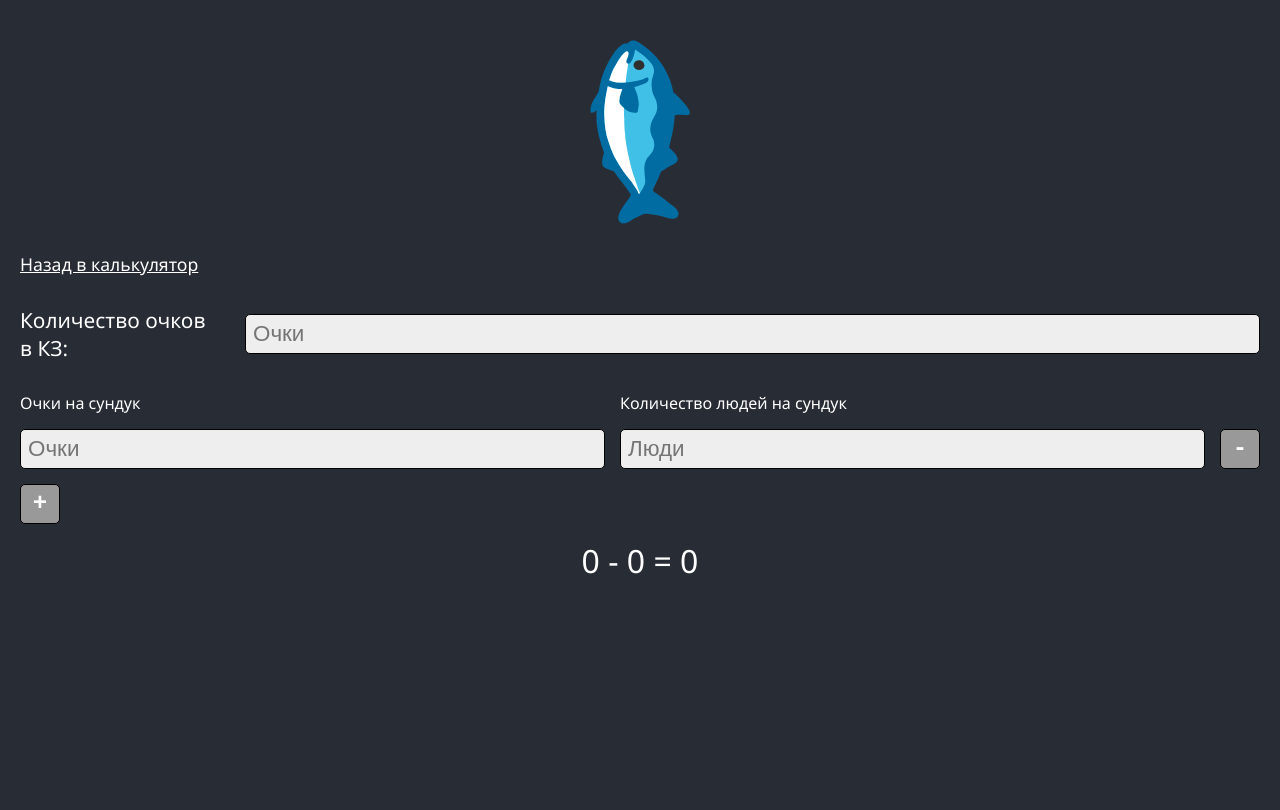
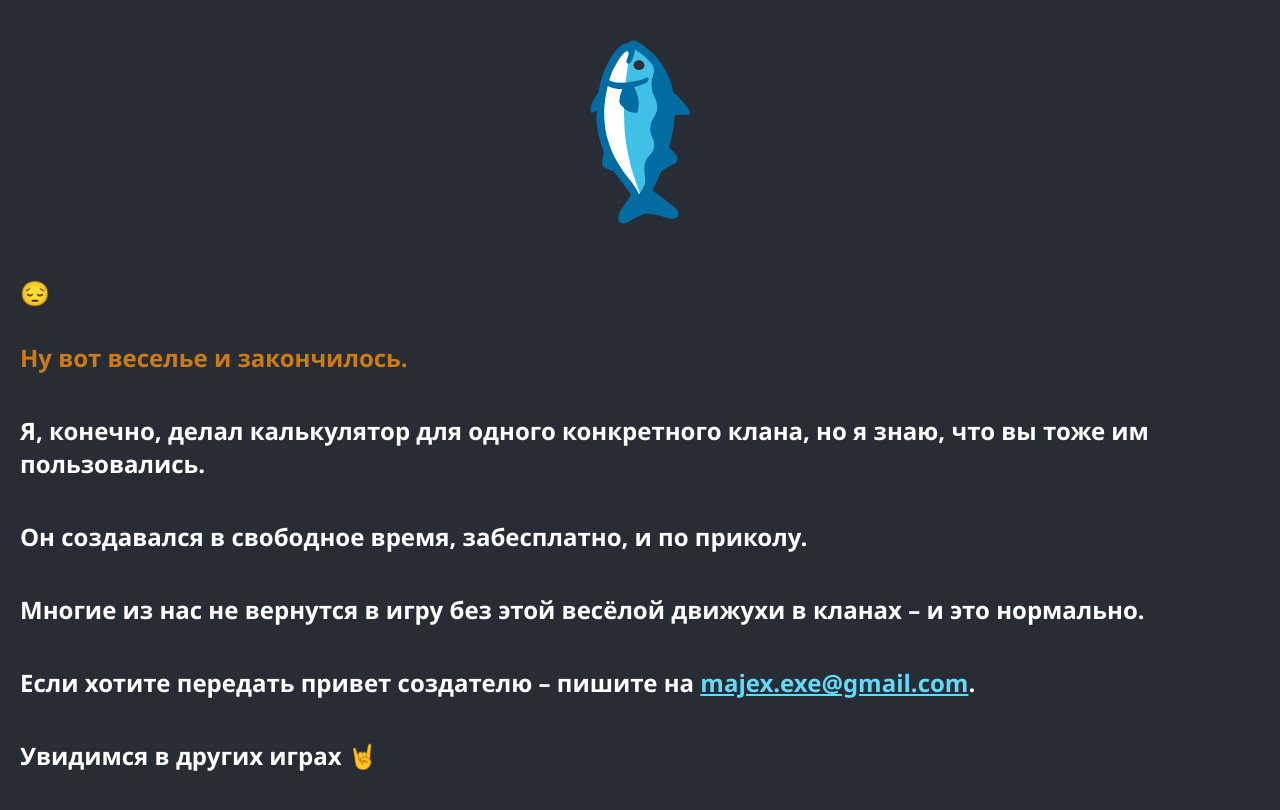
Before and after one commit to majeX/karas-calculator, a React (Create React App) app: page /#/changelog in a window 1280 px wide. Before the commit this address led to /#/clanquest. Shown: the top 810 px of the page. Built offline with nearby package versions, Linux system fonts and the light colour scheme.

Commit message:
Add Farewell

```diff
--- /dev/null
+++ b/src/Farewell/Farewell.css
@@ -0,0 +1,17 @@
+.Farewell h3 {
+  color: rgb(204, 124, 23);
+  font-size: 1.5rem;
+}
+
+.Farewell h4 {
+  color: rgb(204, 124, 23);
+  font-size: 1.5rem;
+}
+
+.Farewell h5 {
+  font-size: 1.5rem;
+}
+
+.Farewell a {
+  color: #61dafb;
+}
--- /dev/null
+++ b/src/Farewell/Farewell.tsx
@@ -0,0 +1,43 @@
+import React, { FC } from 'react';
+import { Link } from 'react-router-dom';
+
+import './Farewell.css';
+import '../App.css';
+import karas from '../karas.svg';
+
+type Props = {};
+
+const Farewell: FC<Props> = () => {
+  return (
+    <div className="App Farewell">
+      <header className="App-header">
+        <Link to="/">
+          <img src={karas} className="App-logo" alt="logo" />
+        </Link>
+      </header>
+      <section>
+        <h3>😔</h3>
+        <h4>
+          Ну вот веселье и закончилось.
+        </h4>
+        <h5>
+          Я, конечно, делал калькулятор для одного конкретного клана, но я знаю, что вы тоже им пользовались.
+        </h5>
+        <h5>
+          Он создавался в свободное время, забесплатно, и по приколу.
+        </h5>
+        <h5>
+          Многие из нас не вернутся в игру без этой весёлой движухи в кланах – и это нормально.
+        </h5>
+        <h5>
+          Если хотите передать привет создателю – пишите на <a href="mailto:majex.exe@gmail.com">majex.exe@gmail.com</a>.
+        </h5>
+        <h5>
+          Увидимся в других играх 🤘
+        </h5>
+      </section>
+    </div>
+  );
+};
+
+export default Farewell;
--- a/src/index.tsx
+++ b/src/index.tsx
@@ -5,21 +5,25 @@ import { HashRouter, Route, Switch } from 'react-router-dom';
 import './index.css';
 import App from './App';
 import * as serviceWorker from './serviceWorker';
-import Changelog from './Changelog/Changelog';
-import Clanquest from './Clanquest/Clanquest';
+// import Changelog from './Changelog/Changelog';
+// import Clanquest from './Clanquest/Clanquest';
+import Farewell from './Farewell/Farewell';
 
 ReactDOM.render(
   <React.StrictMode>
     <HashRouter>
       <Switch>
-        <Route path="/changelog">
-          <Changelog />
-        </Route>
-        <Route path="/clanquest">
-          <Clanquest />
-        </Route>
+        {/*<Route path="/changelog">*/}
+        {/*  <Changelog />*/}
+        {/*</Route>*/}
+        {/*<Route path="/clanquest">*/}
+        {/*  <Clanquest />*/}
+        {/*</Route>*/}
+        {/*<Route path="/">*/}
+        {/*  <App />*/}
+        {/*</Route>*/}
         <Route path="/">
-          <App />
+          <Farewell />
         </Route>
       </Switch>
     </HashRouter>
```
